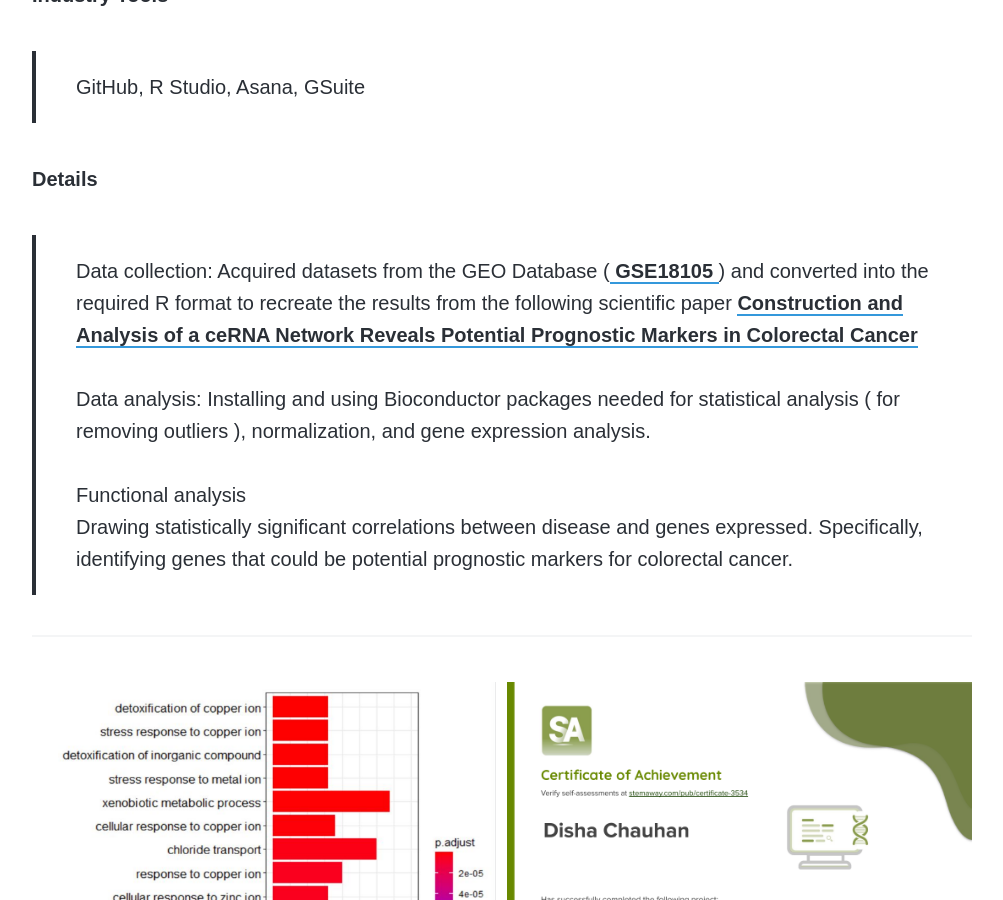
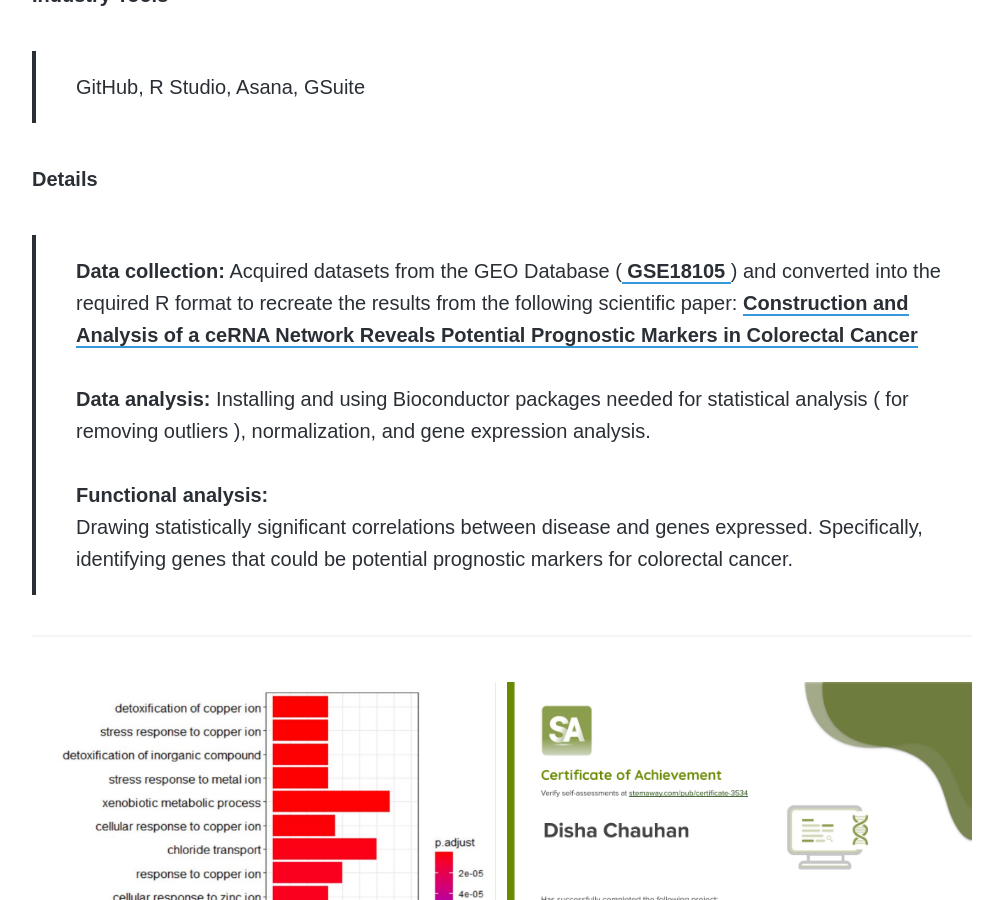
Before and after one commit to disha-22/disha-22.github.io, a Jekyll site: the page built from _projects/bio.md, in a window 1280 px wide and 900 px high, scrolled down 2285 px. Shown: the whole window, without its empty margins (138-1141 px from the left). Built offline with Jekyll 4.4.1, drawn with Linux system fonts in a browser that asks for light colours; nearby versions of some CDN libraries; some web fonts are replaced.

Commit message:
Update bio.md

```diff
--- a/_projects/bio.md
+++ b/_projects/bio.md
@@ -31,9 +31,9 @@
 > GitHub, R Studio, Asana, GSuite
 
 <h6> Details </h6>
-> Data collection: Acquired datasets from the GEO Database (<a href = "https://www.ncbi.nlm.nih.gov/geo/geo2r/?acc=GSE18105"> GSE18105 </a>) and converted into the required R format to recreate the results from the following scientific paper <a href="https://www.ncbi.nlm.nih.gov/pmc/articles/PMC7228005/"> Construction and Analysis of a ceRNA Network Reveals Potential Prognostic Markers in Colorectal Cancer</a>
-<br><br> Data analysis: Installing and using Bioconductor packages needed for statistical analysis ( for removing outliers ), normalization, and gene expression analysis.
-<br><br> Functional analysis
+> <b>Data collection:</b> Acquired datasets from the GEO Database (<a href = "https://www.ncbi.nlm.nih.gov/geo/geo2r/?acc=GSE18105"> GSE18105 </a>) and converted into the required R format to recreate the results from the following scientific paper: <a href="https://www.ncbi.nlm.nih.gov/pmc/articles/PMC7228005/"> Construction and Analysis of a ceRNA Network Reveals Potential Prognostic Markers in Colorectal Cancer</a>
+<br><br> <b>Data analysis:</b> Installing and using Bioconductor packages needed for statistical analysis ( for removing outliers ), normalization, and gene expression analysis.
+<br><br> <b>Functional analysis:</b>
 <br> Drawing statistically significant correlations between disease and genes expressed. Specifically, identifying genes that could be potential prognostic markers for colorectal cancer.
 
 ---
```
